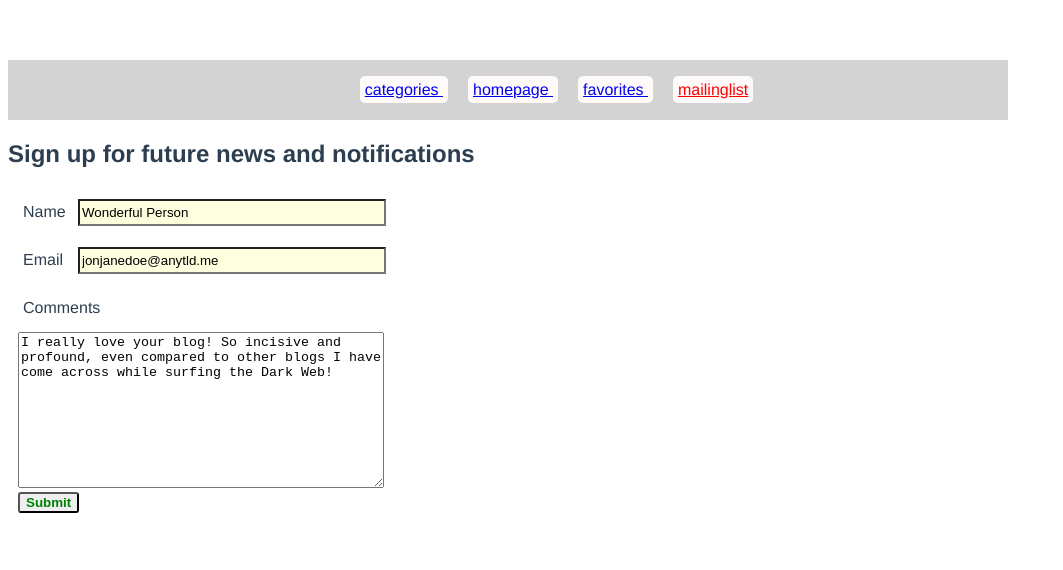
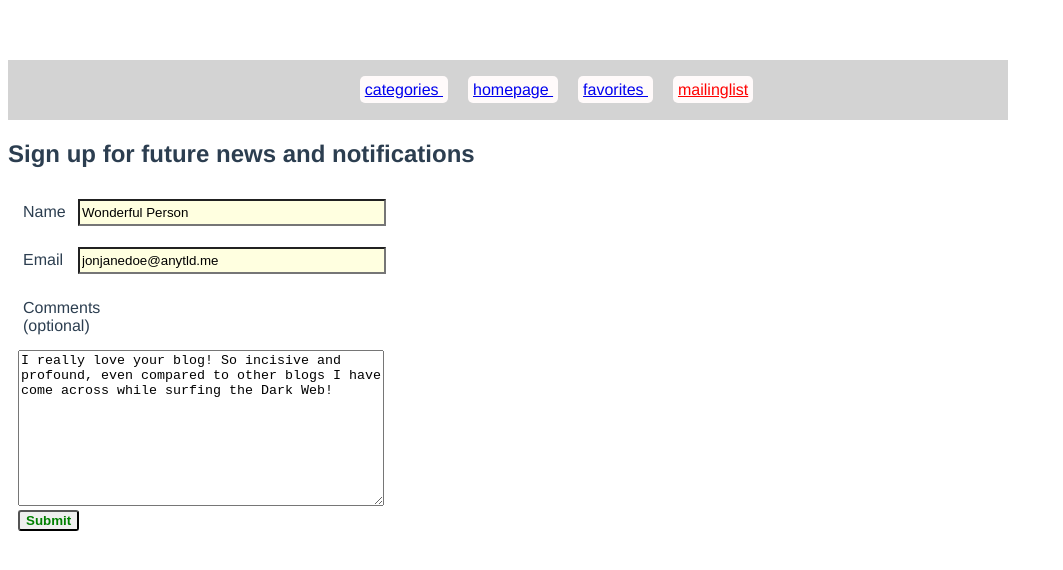
Before and after one commit to bibliodrone/p4, a Vue app: page /mailing-list in a window 1280 px wide. Shown: the top 570 px of the page, without its empty margins (0-1063 px from the left). Built offline with nearby package versions, Linux system fonts and the light colour scheme; no server answers.

Commit message:
Added -optional- to comments form label in mailing list

```diff
--- a/src/components/pages/MailingList.vue
+++ b/src/components/pages/MailingList.vue
@@ -46,7 +46,7 @@
             </div>
 
             <div class='form-group'>
-                <label for='comments'>Comments</label>
+                <label for='comments'>Comments (optional)</label>
                 <textarea
                     :class='{"completed" : completed }'
                     data-test='submit-comments-textarea'
```
